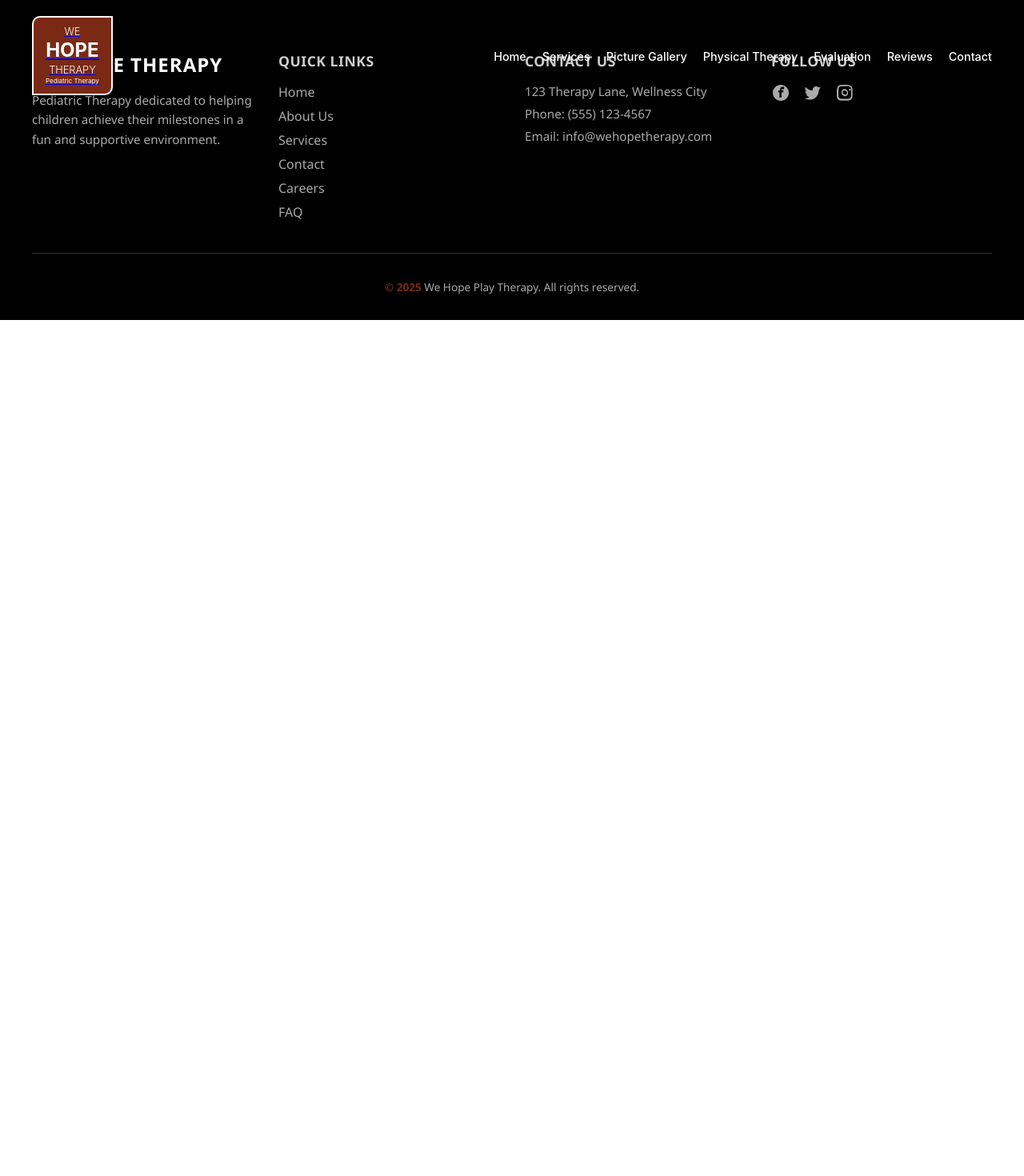
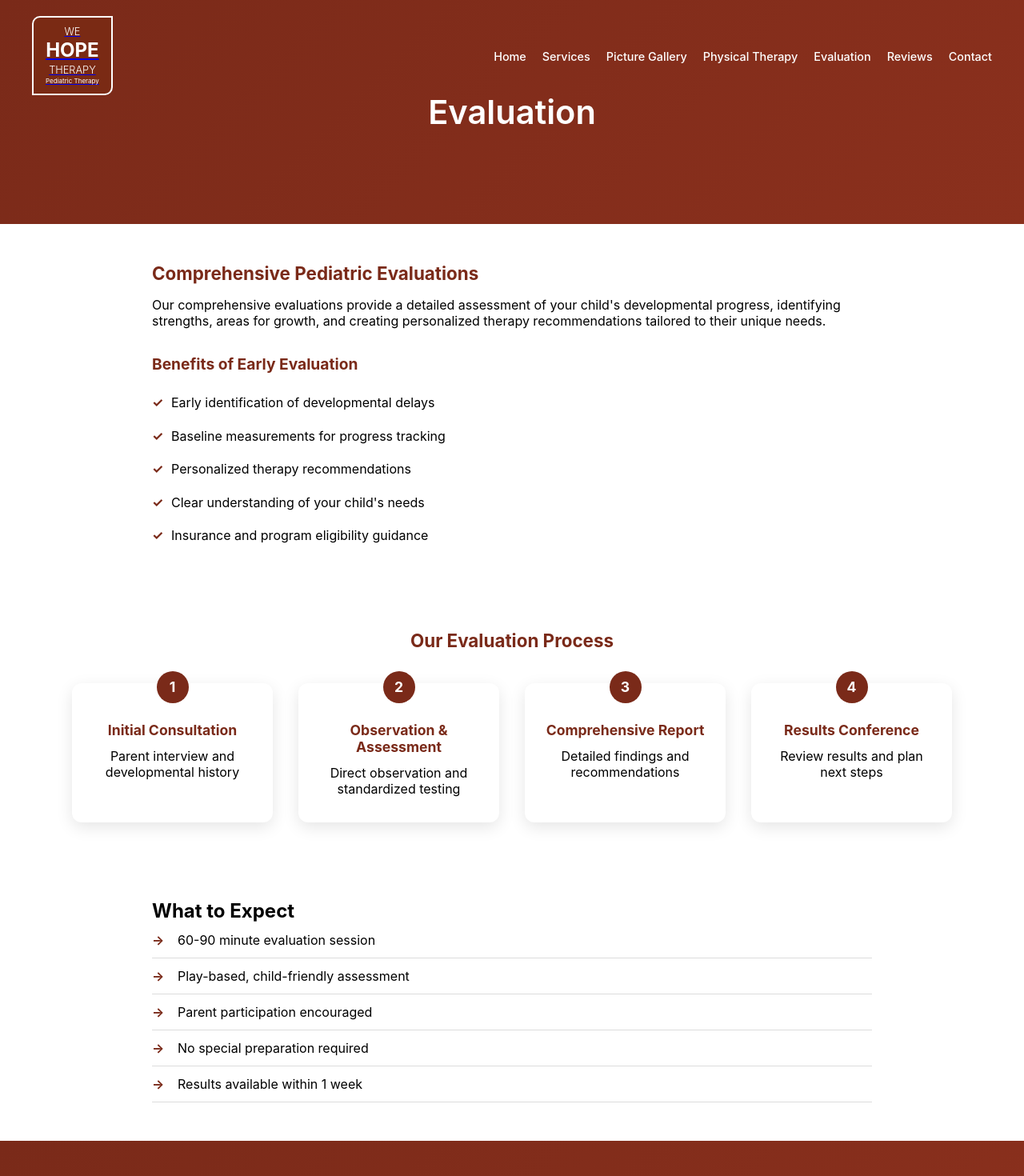
Before and after one commit to ShwetaBharati/gym, a React (Create React App) app: page /evaluation in a window 1280 px wide. Shown: the top 1470 px of the page at 80% size. Before the commit the page ends 800 px from the top, so only its background shows below. Built offline with nearby package versions, Linux system fonts and the light colour scheme.

Commit message:
create evaluation and physical therapy page

```diff
--- a/src/App.css
+++ b/src/App.css
@@ -1123,9 +1123,276 @@ code {
   color: var(--primary-color);
 }
 
+.pt-process {
+  background-color: var(--light-bg);
+  padding: 3rem 2rem;
+}
+
+.pt-process-inner {
+  max-width: 1100px;
+  margin: 0 auto;
+}
+
+.pt-process h2 {
+  font-size: 1.4rem;
+  color: var(--heading-color);
+  text-align: center;
+  margin-bottom: 2.5rem;
+}
+
+.pt-process-grid {
+  display: grid;
+  grid-template-columns: repeat(auto-fit, minmax(250px, 1fr));
+  gap: 2rem;
+}
+
+.pt-process-step {
+  background: var(--white);
+  padding: 2rem 1.5rem;
+  border-radius: 12px;
+  text-align: center;
+  box-shadow: 0 6px 20px rgba(0,0,0,0.1);
+  position: relative;
+  transition: transform 0.3s ease;
+}
+
+.pt-process-step:hover {
+  transform: translateY(-5px);
+}
+
+.pt-step-number {
+  position: absolute;
+  top: -15px;
+  left: 50%;
+  transform: translateX(-50%);
+  width: 40px;
+  height: 40px;
+  background: var(--heading-color);
+  color: var(--white);
+  border-radius: 50%;
+  display: flex;
+  align-items: center;
+  justify-content: center;
+  font-weight: bold;
+  font-size: 1.1rem;
+}
+
+.pt-process-step h3 {
+  color: var(--heading-color);
+  margin: 1rem 0 0.75rem;
+  font-size: 1.1rem;
+}
+
+/* responsive */
+@media (max-width: 768px) {
+  .pt-process-grid {
+    grid-template-columns: 1fr;
+  }
+}
+
+
 /* responsive */
 @media (max-width: 768px) {
   .pt-areas-grid {
     grid-template-columns: 1fr;
   }
 }
+
+/* top evaluation banner */
+.eval-hero {
+  position: relative;
+  height: 280px;
+  background-image: url("../src/images/banner-1.webp");
+  background-size: cover;
+  background-position: center;
+  display: flex;
+  align-items: center;
+  justify-content: center;
+}
+
+.eval-hero-overlay {
+  position: absolute;
+  inset: 0;
+  background: linear-gradient(135deg, var(--heading-color), var(--primary-hover-color));
+}
+
+.eval-hero-title {
+  position: relative;
+  color: var(--white);
+  font-size: 2.6rem;
+  font-weight: 600;
+  text-align: center;
+}
+
+/* intro section */
+.eval-intro {
+  background-color: var(--white);
+  padding: 3rem 2rem;
+}
+
+.eval-intro-inner {
+  max-width: 900px;
+  margin: 0 auto;
+}
+
+.eval-intro-inner h2 {
+  font-size: 1.4rem;
+  color: var(--heading-color);
+  margin-bottom: 1rem;
+}
+
+.eval-intro-inner h3 {
+  font-size: 1.2rem;
+  color: var(--heading-color);
+  margin: 2rem 0 1rem;
+}
+
+.eval-benefits-list {
+  list-style: none;
+  padding-left: 0;
+  font-size: 1rem;
+  line-height: 1.6;
+}
+
+.eval-benefits-list li {
+  padding: 0.5rem 0;
+  padding-left: 1.5rem;
+  position: relative;
+}
+
+.eval-benefits-list li::before {
+  content: "✓";
+  color: var(--heading-color);
+  font-weight: bold;
+  position: absolute;
+  left: 0;
+}
+
+/* process steps */
+.eval-process {
+  background-color: var(--light-bg);
+  padding: 3rem 2rem;
+}
+
+.eval-process-inner {
+  max-width: 1100px;
+  margin: 0 auto;
+}
+
+.eval-process h2 {
+  font-size: 1.4rem;
+  color: var(--heading-color);
+  text-align: center;
+  margin-bottom: 2.5rem;
+}
+
+.eval-process-grid {
+  display: grid;
+  grid-template-columns: repeat(auto-fit, minmax(250px, 1fr));
+  gap: 2rem;
+}
+
+.eval-process-step {
+  background: var(--white);
+  padding: 2rem 1.5rem;
+  border-radius: 12px;
+  text-align: center;
+  box-shadow: 0 6px 20px rgba(0,0,0,0.1);
+  position: relative;
+  transition: transform 0.3s ease;
+}
+
+.eval-process-step:hover {
+  transform: translateY(-5px);
+}
+
+.eval-step-number {
+  position: absolute;
+  top: -15px;
+  left: 50%;
+  transform: translateX(-50%);
+  width: 40px;
+  height: 40px;
+  background: var(--heading-color);
+  color: var(--white);
+  border-radius: 50%;
+  display: flex;
+  align-items: center;
+  justify-content: center;
+  font-weight: bold;
+  font-size: 1.1rem;
+}
+
+.eval-process-step h3 {
+  color: var(--heading-color);
+  margin: 1rem 0 0.75rem;
+  font-size: 1.1rem;
+}
+
+/* what to expect */
+.eval-expect {
+  background-color: var(--white);
+  padding: 3rem 2rem;
+}
+
+.eval-expect-inner {
+  max-width: 900px;
+  margin: 0 auto;
+}
+
+.eval-expect ul {
+  list-style: none;
+  padding-left: 0;
+}
+
+.eval-expect li {
+  padding: 0.75rem 0;
+  padding-left: 2rem;
+  position: relative;
+  font-size: 1rem;
+  border-bottom: 1px solid var(--input-textarea);
+}
+
+.eval-expect li::before {
+  content: "→";
+  color: var(--heading-color);
+  font-weight: bold;
+  position: absolute;
+  left: 0;
+}
+
+/* CTA */
+.eval-cta {
+  background: linear-gradient(135deg, var(--heading-color), var(--primary-hover-color));
+  padding: 4rem 2rem;
+  text-align: center;
+  color: var(--white);
+}
+
+.eval-cta h2 {
+  font-size: 1.9rem;
+  margin-bottom: 2rem;
+}
+
+.eval-cta-button {
+  display: inline-block;
+    color: var(--white);
+    padding: 1rem 2.5rem;
+    text-decoration: none;
+    font-weight: 600;
+    font-size: 1.1rem;
+    border: 2px solid var(--white);
+    transition: all 0.3s ease;
+}
+
+.eval-cta-button:hover {
+  background-color: var(--white);
+    color: var(--primary-color);
+}
+
+/* responsive */
+@media (max-width: 768px) {
+  .eval-process-grid {
+    grid-template-columns: 1fr;
+  }
+}
--- a/src/App.js
+++ b/src/App.js
@@ -13,6 +13,7 @@ import AboutPage from "./components/pages/AboutPage";
 import ServicesPage from "./components/pages/ServicesPage";
 import GalleryPage from "./components/pages/GalleryPage";
 import PhysicalTherapyPage from "./components/pages/PhysicalTherapyPage";
+import EvaluationPage from "./components/pages/EvaluationPage";
 
 function App() {
   return (
@@ -34,6 +35,7 @@ function App() {
             <Route path="/services" element={<ServicesPage />} />
             <Route path="/gallery" element={<GalleryPage />} />
             <Route path="/physical-therapy" element={<PhysicalTherapyPage />} />
+            <Route path="/evaluation" element={<EvaluationPage />} />
             <Route path="/contact" element={<ContactPage />} />
           </Routes>
         </main>
--- /dev/null
+++ b/src/components/pages/EvaluationPage.jsx
@@ -0,0 +1,88 @@
+import React from "react";
+import "./../../App.css";
+
+const EvaluationPage = () => {
+  return (
+    <div className="evaluation-page">
+
+      {/* top banner */}
+      <section className="eval-hero">
+        <div className="eval-hero-overlay" />
+        <h1 className="eval-hero-title">Evaluation</h1>
+      </section>
+
+      {/* intro + benefits */}
+      <section className="eval-intro">
+        <div className="eval-intro-inner">
+          <h2>Comprehensive Pediatric Evaluations</h2>
+          <p>
+            Our comprehensive evaluations provide a detailed assessment of your child's
+            developmental progress, identifying strengths, areas for growth, and creating
+            personalized therapy recommendations tailored to their unique needs.
+          </p>
+
+          <h3>Benefits of Early Evaluation</h3>
+          <ul className="eval-benefits-list">
+            <li>Early identification of developmental delays</li>
+            <li>Baseline measurements for progress tracking</li>
+            <li>Personalized therapy recommendations</li>
+            <li>Clear understanding of your child's needs</li>
+            <li>Insurance and program eligibility guidance</li>
+          </ul>
+        </div>
+      </section>
+
+      {/* evaluation process */}
+      <section className="eval-process">
+        <div className="eval-process-inner">
+          <h2>Our Evaluation Process</h2>
+
+          <div className="eval-process-grid">
+            <div className="eval-process-step">
+              <div className="eval-step-number">1</div>
+              <h3>Initial Consultation</h3>
+              <p>Parent interview and developmental history</p>
+            </div>
+            <div className="eval-process-step">
+              <div className="eval-step-number">2</div>
+              <h3>Observation & Assessment</h3>
+              <p>Direct observation and standardized testing</p>
+            </div>
+            <div className="eval-process-step">
+              <div className="eval-step-number">3</div>
+              <h3>Comprehensive Report</h3>
+              <p>Detailed findings and recommendations</p>
+            </div>
+            <div className="eval-process-step">
+              <div className="eval-step-number">4</div>
+              <h3>Results Conference</h3>
+              <p>Review results and plan next steps</p>
+            </div>
+          </div>
+        </div>
+      </section>
+
+      {/* what to expect */}
+      <section className="eval-expect">
+        <div className="eval-expect-inner">
+          <h2>What to Expect</h2>
+          <ul>
+            <li>60-90 minute evaluation session</li>
+            <li>Play-based, child-friendly assessment</li>
+            <li>Parent participation encouraged</li>
+            <li>No special preparation required</li>
+            <li>Results available within 1 week</li>
+          </ul>
+        </div>
+      </section>
+
+      {/* CTA */}
+      <section className="eval-cta">
+        <h2>Schedule Your Child's Evaluation Today</h2>
+        <a href="/contact" className="eval-cta-button">Book Evaluation</a>
+      </section>
+    </div>
+  );
+};
+
+export default EvaluationPage;
--- a/src/components/pages/PhysicalTherapyPage.jsx
+++ b/src/components/pages/PhysicalTherapyPage.jsx
@@ -29,6 +29,36 @@ const PhysicalTherapyPage = () => {
             <li>Better mobility and functional movement</li>
             <li>Age-appropriate gross motor development</li>
           </ul>
+        </div>
+      </section>
+
+      {/* NEW: Our Therapy Process - evaluation jaisa design */}
+      <section className="pt-process">
+        <div className="pt-process-inner">
+          <h2>Our Therapy Process</h2>
+
+          <div className="pt-process-grid">
+            <div className="pt-process-step">
+              <div className="pt-step-number">1</div>
+              <h3>Initial Assessment</h3>
+              <p>Comprehensive evaluation of current abilities</p>
+            </div>
+            <div className="pt-process-step">
+              <div className="pt-step-number">2</div>
+              <h3>Customized Plan</h3>
+              <p>Personalized therapy goals and exercises</p>
+            </div>
+            <div className="pt-process-step">
+              <div className="pt-step-number">3</div>
+              <h3>Active Sessions</h3>
+              <p>Fun, engaging therapy in our gym</p>
+            </div>
+            <div className="pt-process-step">
+              <div className="pt-step-number">4</div>
+              <h3>Progress Review</h3>
+              <p>Regular re-evaluations and adjustments</p>
+            </div>
+          </div>
         </div>
       </section>
 
```
